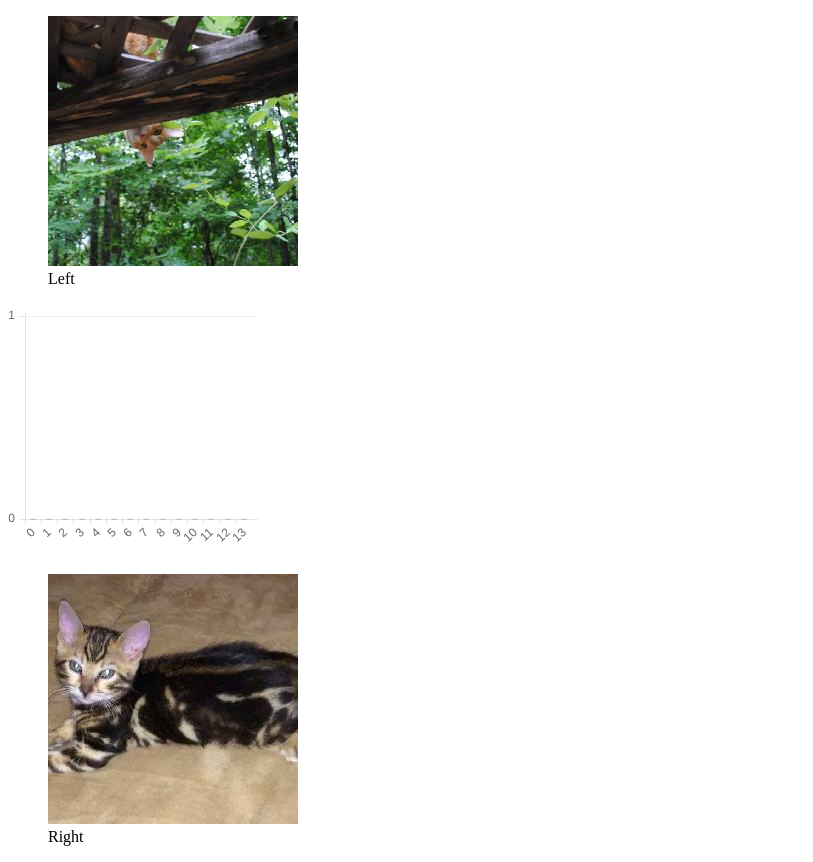
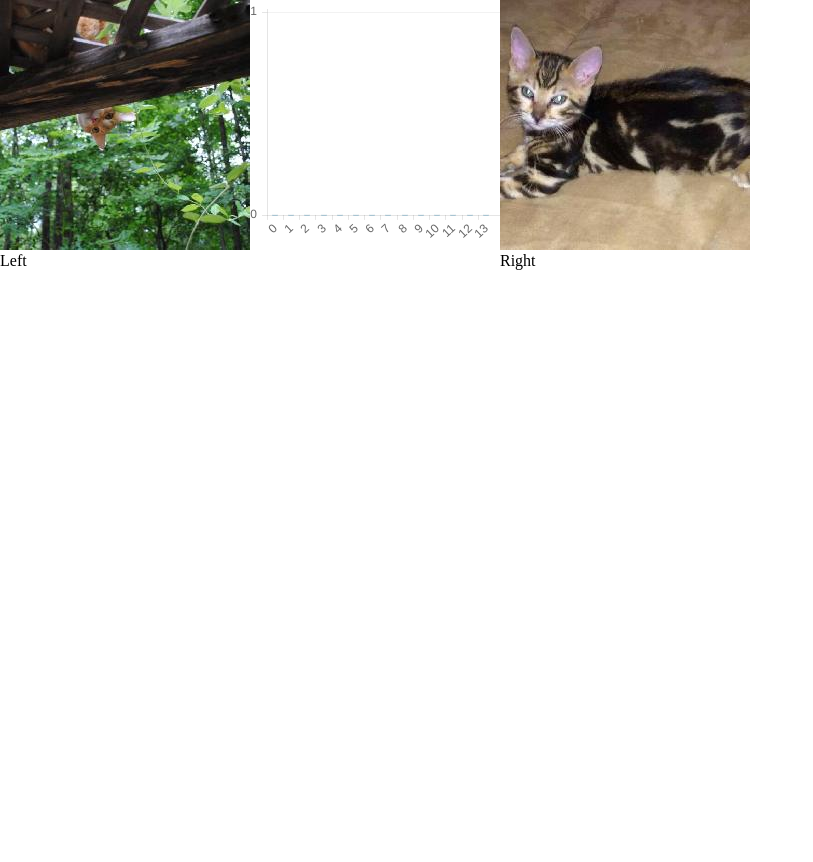
Before and after one commit to sjschmidt44/vote-tracker-demo, a plain HTML site: page index.html in a window 1280 px wide. Shown: the whole page, without its empty margins (0-813 px from the left). After the commit the page ends 800 px from the top, so only its background shows below. Drawn offline with Linux system fonts and the light colour scheme.

Commit message:
add display style

```diff
--- a/index.html
+++ b/index.html
@@ -2,8 +2,8 @@
 <html>
 <head>
 	<title>Kitten Contest Vote Tracker</title>
-	<!-- <link type='text/css' rel='stylesheet' href='css/reset.css'> -->
-	<!-- <link rel="stylesheet" type="text/css" href="css/styles.css"> -->
+	<link type='text/css' rel='stylesheet' href='css/reset.css'>
+	<link rel="stylesheet" type="text/css" href="css/styles.css">
 	<script src="js/Chart.js"></script>
 </head>
 <body>
```
